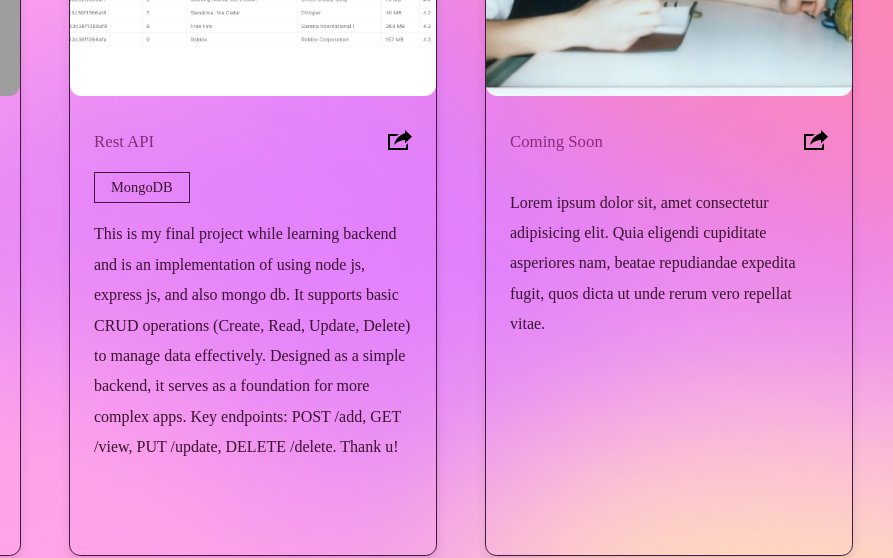
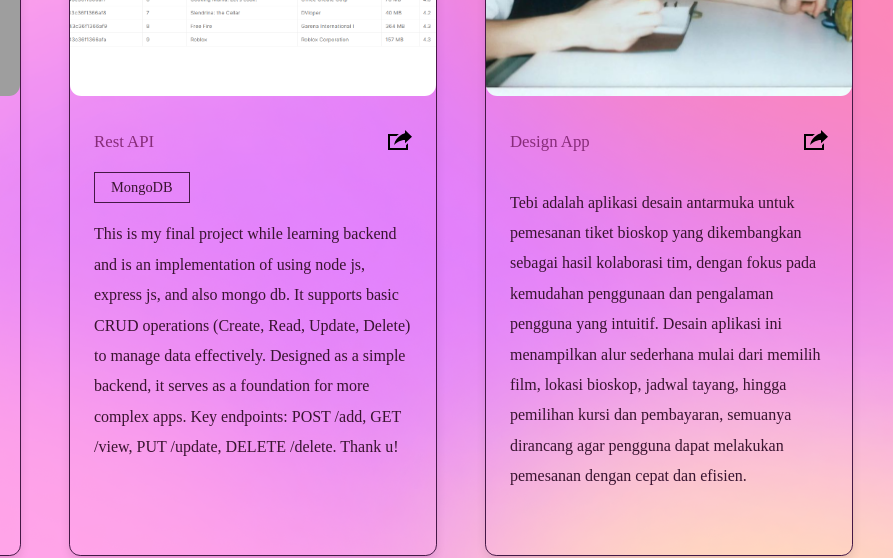
Before and after one commit to indybelajar/Portfolio-Indy, a plain HTML site: page index.html in a window 1280 px wide. Shown: the part 2040-2598 px from the top of the page, 387-1280 px from the left. Drawn offline with Linux system fonts and the light colour scheme; grey boxes are pictures that could not be loaded.

Commit message:
pesan commit kamu

```diff
--- a/index.html
+++ b/index.html
@@ -179,7 +179,7 @@
             <div class="portfolio-info">
               <div class="portfolio-title">
                 <h4>Rest API</h4>
-                <a href="/" class="portfolio-link">
+                <a href="/" class="https://github.com/indybelajar/Mini-Project-Fictioner-s-Restaurant">
                   <svg
                     xmlns="http://www.w3.org/2000/svg"
                     width="24"
@@ -211,10 +211,10 @@
             </div>
             <div class="portfolio-info">
               <div class="portfolio-title">
-                <h4>Coming Soon</h4>
+                <h4>Design App</h4>
                 <a href="/" class="portfolio-link">
                   <svg
-                    xmlns="http://www.w3.org/2000/svg"
+                    xmlns="https://www.figma.com/proto/EQLGaFwfH2tF4rcKy2XhQh/Project-TEBI?node-id=371-2460&starting-point-node-id=371%3A2460"
                     width="24"
                     height="24"
                     viewBox="0 0 24 24"
@@ -228,10 +228,7 @@
               <div class="portfolio-tags">
               </div>
               <p>
-                Lorem ipsum dolor sit, amet consectetur adipisicing elit. Quia
-                eligendi cupiditate asperiores nam, beatae repudiandae expedita
-                fugit, quos dicta ut unde rerum vero repellat vitae.
-              </p>
+                Tebi adalah aplikasi desain antarmuka untuk pemesanan tiket bioskop yang dikembangkan sebagai hasil kolaborasi tim, dengan fokus pada kemudahan penggunaan dan pengalaman pengguna yang intuitif. Desain aplikasi ini menampilkan alur sederhana mulai dari memilih film, lokasi bioskop, jadwal tayang, hingga pemilihan kursi dan pembayaran, semuanya dirancang agar pengguna dapat melakukan pemesanan dengan cepat dan efisien.
             </div>
           </div>
         </div>
```
